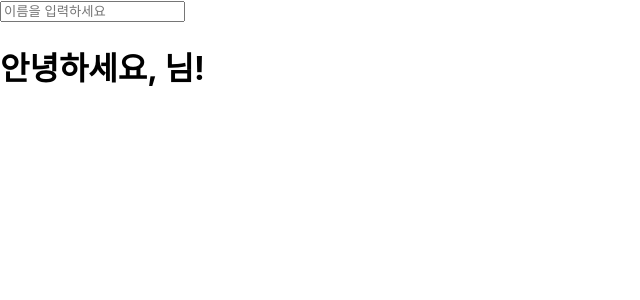
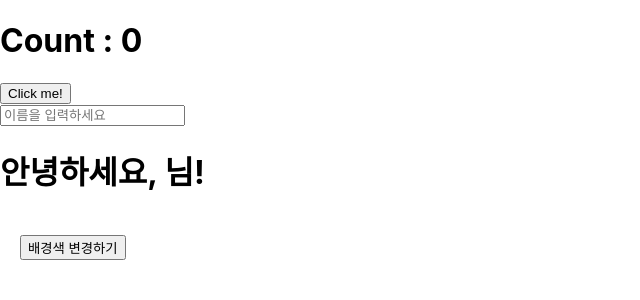
Before and after one commit to bbangwon/my-react-study, a React (Create React App) app: page / in a window 1280 px wide. Shown: the top 300 px of the page, without its empty margins (0-640 px from the left). Built offline with nearby package versions, Linux system fonts and the light colour scheme.

Commit message:
배경색 변경 컴포넌트를 추가하고 App 컴포넌트에 통합했습니다.

```diff
--- a/src/App.js
+++ b/src/App.js
@@ -33,10 +33,26 @@ function NameInput() {
   );
 }
 
+function BackgroundChanger() {
+  const [bgColor, setBgColor] = useState("white");
+
+  function changeBackgroundColor() {
+    setBgColor(bgColor === "white" ? "blue" : "white");
+  }
+
+  return (
+    <div style={{ backgroundColor: bgColor, padding: "20px" }}>
+      <button onClick={changeBackgroundColor}>배경색 변경하기</button>
+    </div>
+  );
+}
+
 function App() {
   return (
     <div>
+      <Counter></Counter>
       <NameInput></NameInput>
+      <BackgroundChanger></BackgroundChanger>
     </div>
   );
 }
```
